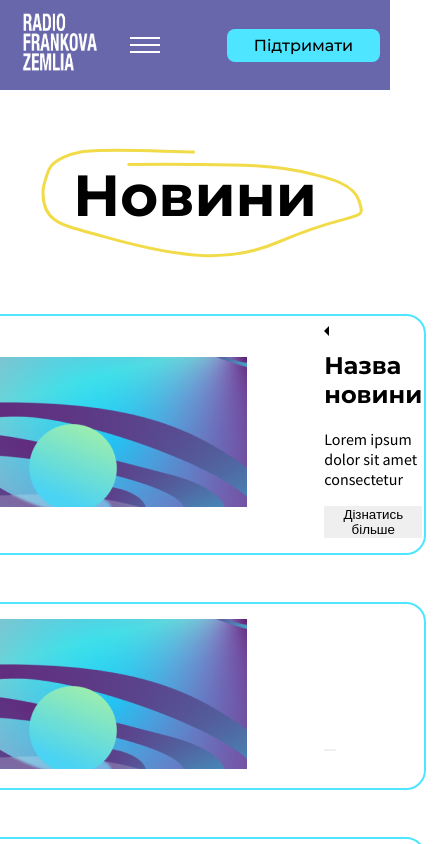
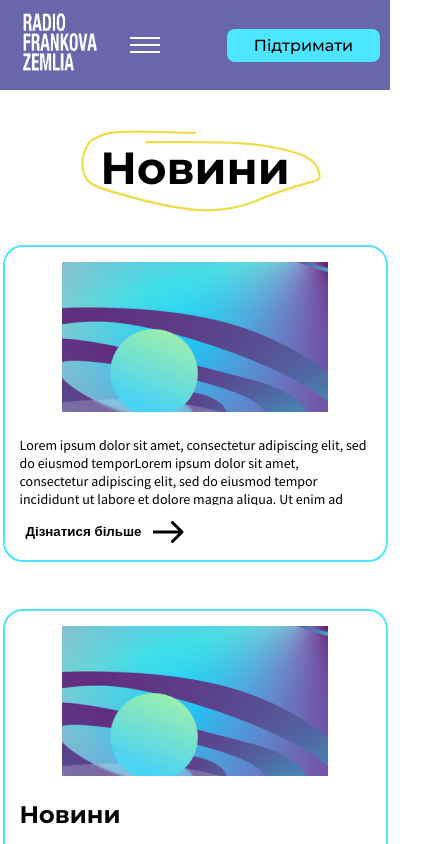
Before and after one commit to Yaroslav3445/Radio__Frankova__Zemlia, a React (Vite) app: page / in a window 390 px wide. Shown: the top 844 px of the page, 433 px wide, since content can reach past the window. Built offline with nearby package versions, Linux system fonts and the light colour scheme.

Commit message:
six commit

```diff
--- a/package.json
+++ b/package.json
@@ -12,6 +12,7 @@
   "dependencies": {
     "react": "^18.2.0",
     "react-dom": "^18.2.0",
+    "react-router-dom": "^6.18.0",
     "swiper": "^11.0.3"
   },
   "devDependencies": {
--- a/src/App.jsx
+++ b/src/App.jsx
@@ -1,15 +1,23 @@
 import React from 'react'
+import { Route, Routes } from 'react-router-dom'
 import Header from './components/Header'
-import MainPage from './page/MainPage'
 import Footer from './components/Footer'
+import PageCommand from './page/Page-Command'
 import PageInfo from './page/Page-info'
-import PageCommand from './page/Page-Command'
+import PageNews from './page/Page-news'
 const App = () => {
   return (
     <>
       <Header />
-      <PageCommand/>
+      <Routes>
+        <Route path='/' element={<PageNews />} />
+        <Route path='/Page-command' element={<PageCommand />} />
+        <Route path='/Page-info' element={<PageInfo />} />
+        <Route path='/Page-news' element={<PageNews/>} />
+        <Route path='*' element={<PageNews/>} />
+      </Routes>
       <Footer />
+
     </>
   )
 }
--- a/src/components/Header.jsx
+++ b/src/components/Header.jsx
@@ -1,5 +1,8 @@
+import { Link, } from 'react-router-dom'
 import React from 'react'
 import ReactDOM from 'react-dom/client'
+import PageNews from '../page/Page-news'
+import App from '../App'
 import headerStyles from '../style/header.module.scss'
 import logo from '../image/logo.png'
 const Header = () => {
@@ -18,20 +21,20 @@ const Header = () => {
                                 <span className={headerStyles['header__tab']}></span>
                             </div>
                             <ul className={headerStyles['header__ul']}>
-                                <li className={headerStyles['header__li']}>Новини</li>
-                                <li className={headerStyles['header__li']}>Про нас</li>
-                                <li className={headerStyles['header__li']}>Розклад</li>
-                                <li className={headerStyles['header__li']}>Команда</li>
-                                <li className={headerStyles['header__li']}>Подкасти</li>
-                                <li className={headerStyles['header__li']}>Контакти</li>
+                                <li><Link to='/Page-news' className={headerStyles.header__link}><span>Новини</span></Link></li>
+                                <li><Link to='/Page-info' className={headerStyles.header__link}> <span>Про нас</span></Link></li>
+                                <li><Link to='' className={headerStyles.header__link}> <span>Розклад</span></Link></li>
+                                <li><Link to='/Page-Command' className={headerStyles.header__link}> <span>Команда</span></Link></li>
+                                <li><Link to='' className={headerStyles.header__link}><span>Подкасти</span></Link></li>
+                                <li><Link to='' className={headerStyles.header__link}><span>Контакти</span></Link></li>
                             </ul>
                         </div>
                         <div className={headerStyles['header__button-wrap']}>
                             <button className={headerStyles['header__button']}>Підтримати</button>
                         </div>
                     </nav>
-                </div>
-            </header>
+                </div >
+            </header >
         </>
     )
 }
--- /dev/null
+++ b/src/data/articles.json
@@ -0,0 +1,21 @@
+[
+    {
+        "id": 1,
+        "nameСontent": "Новини",
+        "content": "Lorem ipsum dolor sit amet, consectetur adipiscing elit, sed do eiusmod temporLorem ipsum dolor sit amet, consectetur adipiscing elit, sed do eiusmod tempor incididunt ut labore et dolore magna aliqua. Ut enim ad minim veniam, quis nostrud exercitation ullamco laboris nisi ut aliquip ex ea  incididunt ut labore et dolore magna aliqua. Ut enim ad minim veniam, quis nostrud exercitation ullamco laboris nisi ut aliquip ex ea",
+        "image": "/src/image/newsImage.png"
+    },
+    {
+        "id": 2,
+        "nameContent": "Новини",
+        "content": "Lorem ipsum dolor sit amet, consectetur  adipiscing elit, sed do eiusmod tempor   d temporLorem ipsum dolor sit amet, consect d temporLorem ipsum dolor sit amet, consect d temporLorem ipsum dolor sit amet, consect d temporLorem ipsum dolor sit amet, consect d temporLorem ipsum dolor sit amet, consect incididunt ut labore et dolore magna aliqua. Ut enim ad minim veniam, quis nostrud exercitation ullamco laboris nisi ut aliquip ex ea",
+        "image": "/src/image/newsImage.png"
+    },
+    {
+        "id": 3,
+
+        "nameСontent": "Новини",
+        "content": "Lorem ipsum dolor sit amet, consectetur adipiscing elit, sed do eiusmod tempor incididunt ut labore et dolore magna aliqua. Ut enim ad minim veniam, quis nostrud exercitation ullamco laboris nisi ut aliquip ex ea",
+        "image": "/src/image/newsImage.png"
+    }
+]
--- a/src/main.jsx
+++ b/src/main.jsx
@@ -1,10 +1,13 @@
 import React from 'react'
 import ReactDOM from 'react-dom/client'
+import { BrowserRouter} from 'react-router-dom'
 import App from './App.jsx'
 
 
 ReactDOM.createRoot(document.getElementById('root')).render(
   <React.StrictMode>
+    <BrowserRouter>
     <App />
+    </BrowserRouter>
   </React.StrictMode>,
 )
--- a/src/page/MainPage.jsx
+++ b/src/page/MainPage.jsx
@@ -14,11 +14,11 @@ import Footer from '../components/Footer';
 function MainPage() {
     return (
         <>
-            <Illustration />
+            {/* <Illustration />
             <Schedule />
             <Podcast />
             <Command />
-            <Partner />
+            <Partner /> */}
         </>
     )
 }
--- a/src/page/Page-Command.jsx
+++ b/src/page/Page-Command.jsx
@@ -6,11 +6,11 @@ import News from './Page-news'
 const PageCommand = () => {
     return (
         <>
-            <News />
-            {/* <div className={pageCommandStyles.command__container}>
+            {/* <News /> */}
+            <div className={pageCommandStyles.command__container}>
                 <Command />
                 <Fullommand />
-            </div> */}
+            </div>
         </>
     )
 }
--- a/src/page/Page-news.jsx
+++ b/src/page/Page-news.jsx
@@ -1,8 +1,19 @@
-import React from 'react'
+import React, { useState } from 'react'
 import pageNewsStyles from '../style/page-news.module.scss'
 import yellowLine from '../image/yellowLine.svg'
 import newsimage from '../image/newsImage.png'
+import arrow from '../image/arrow.svg'
+import articles from '../data/articles.json'
 const News = () => {
+    const [expandedBlocks, setExpandedBlocks] = useState({});
+
+    const toggleExpand = (id) => {
+        setExpandedBlocks((prevState) => ({
+            ...prevState,
+            [id]: !prevState[id],
+        }));
+    };
+
     return (
         <>
             <div className={pageNewsStyles.news}>
@@ -10,41 +21,22 @@ const News = () => {
                     <h1>Новини</h1> <img src={yellowLine} alt='yellow line' />
                 </div>
                 <div className={pageNewsStyles.news__wrapper}>
-                    <div className={pageNewsStyles.news__box}>
-                        <div className={pageNewsStyles.news__image}><img src={newsimage} alt="news-image" /></div>
-                        <div className={pageNewsStyles.news__info}>
-                        <span></span>
-                            <h2>Назва новини</h2>
-                            <p>Lorem ipsum dolor sit amet consectetur adipisicing elit. Magnam minus
-                                voluptatem fuga vel libero error provident omnis dolor facilis aperiam, nostrum id earum ipsa doloremque corporis esse
-                                 consequatur deserunt amet incidunt officia voluptates
-                                laborum aliquid veniam. Distinctio suscipit cumque in temporibus voluptate
-                                impedit repudiandae deleniti fugit fugiat laudantium asperiores animi quas id,
-                                veritatis pariatur! Consequuntur quasi, qui inventore vel repellat dolorem asperiores
-                                vero dicta id cupiditate pariatur cum rerum quae. Nulla iusto possimus in architecto
-                                voluptate culpa dolor, blanditiis reiciendis provident repudiandae rem, ducimus iste
-                                molestiae itaque expedita dicta nam porro sapiente? Molestias maiores inventore vitae quod, odio cupiditate obcaecati!</p>
-                            <button type='button'>Дізнатись більше</button>
+                    {articles.map(item =>
+                        <div key={item.id} className={pageNewsStyles.news__box}>
+                            <div className={pageNewsStyles.news__image}><img src={item.image} alt="news-image" /></div>
+                            <div className={pageNewsStyles.news__info}>
+                                <h2>{item.nameContent}</h2>
+                                <p className={pageNewsStyles.news__paragraf} style={{
+                                    maxHeight: expandedBlocks[item.id] ? '1000px' : '69px',
+                                    overflow: 'hidden',
+                                    transition: 'max-height 0.3s ease-in-out',
+                                }}>{item.content}</p>
+                                <button onClick={() => toggleExpand(item.id)} type='button'><span className={pageNewsStyles.news__span}>{expandedBlocks[item.id] ? 'Згорнути' : 'Дізнатися більше'}</span><img src={arrow} alt="arrow" /></button>
+                            </div>
                         </div>
-                    </div>
-                    <div className={pageNewsStyles.news__box}>
-                        <div className={pageNewsStyles.news__image}><img src={newsimage} alt="news-image" /></div>
-                        <div className={pageNewsStyles.news__info}>
-                            <h2></h2>
-                            <p></p>
-                            <button type='button'></button>
-                        </div>
-                    </div>
-                    <div className={pageNewsStyles.news__box}>
-                        <div className={pageNewsStyles.news__image}><img src={newsimage} alt="news-image" /></div>
-                        <div className={pageNewsStyles.news__info}>
-                            <h2></h2>
-                            <p></p>
-                            <button type='button'></button>
-                        </div>
-                    </div>
+                    )}
                 </div>
-            </div>
+            </div >
         </>
     )
 }
--- a/src/style/page-news.module.scss
+++ b/src/style/page-news.module.scss
@@ -37,35 +37,60 @@
     }
 
     &__info {
-        p {
-            max-width: 551px;
-            height: 61px;
-            font-family: 'Source Sans Pro';
-            overflow: hidden;
+
+        button {
+            width: 170px;
+            background-color: #fff;
+            display: flex;
+            justify-content: space-between;
+            align-items: center;
+            cursor: pointer;
+            font-weight: 600;
+
         }
 
-        span {
-            position: relative;
-            width: 29px;
-            height: 1px;
-            background-color: black;
 
-            &::before {
-                content: '';
-                position: absolute;
-                top: -5px;
-                right: -5px;
-                border-width: 5px 5px 5px 0;
-                border-color: transparent black transparent transparent;
-                border-style: solid;
-                z-index: 2;
-            }
-        }
     }
+
+    &__span {
+        transition: 3s;
+    }
+
+    &__paragraf {
+        max-width: 551px;
+        font-size: 18px;
+        font-family: 'Source Sans Pro';
+    }
+
 
     @media(max-width:1250px) {
         &__box {
             width: 90%;
         }
     }
+    @media(max-width:748px){
+        &__main {
+
+            h1 {
+                font-size: 45px;
+                margin: 50px 0px;
+            }
+
+            img {
+                width: 240px;
+                top: 26%;
+                left: -10%;
+            }
+        }
+        &__paragraf {
+            font-size: 14px;
+        }
+    }
+    @media(max-width:615px) {
+        &__box {
+            width: 90%;
+            flex-direction: column;
+            gap: 0;
+        }
+    }
 }
```
Also changed, not shown: src/components/Layout.jsx (added, +11 -0 lines), src/style/header.module.scss (+13 -7 lines), src/style/page-info.module.scss (+11 -11 lines), src/image/arrow.svg (added), 1 other file (tests, documents, lock files or other folders).
